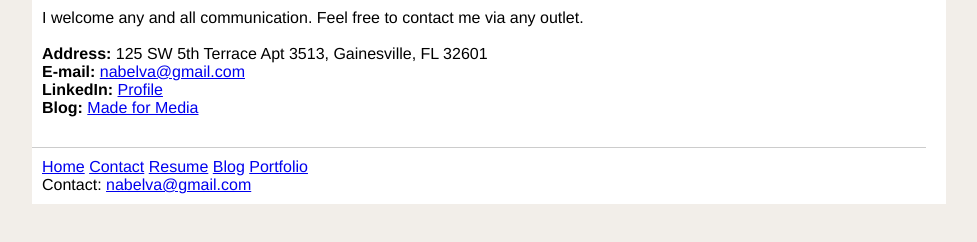
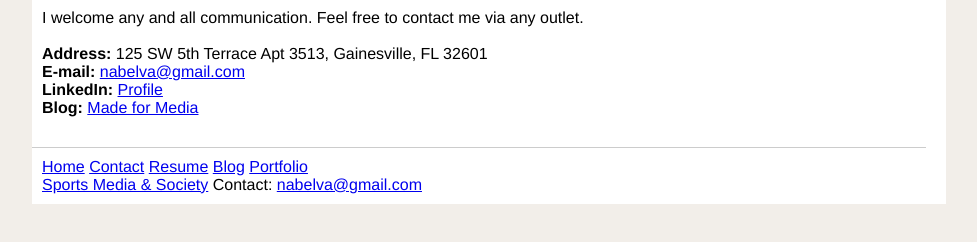
Before and after one commit to nbelva/nbelva.github.io, a plain HTML site: page contact.html in a window 1280 px wide. Shown: the part 164-406 px from the top of the page, without its empty margins (151-1128 px from the left). Drawn offline with Linux system fonts and the light colour scheme.

Commit message:
Update contact.html
added sports media & society to footer

```diff
--- a/contact.html
+++ b/contact.html
@@ -38,15 +38,15 @@
     </article>
 
 <!--footer code-->
-     <footer>
+    <footer>
         <a href="index.html">Home</a>
         <a href="contact.html">Contact</a>
         <a href="resume.html">Resume</a>
         <a href="blog.html">Blog</a>
-        <a href="portfolio.html">Portfolio</a> <br>
+        <a href="portfolio.html">Portfolio</a><br>
+        <a href="sportsmedia.html">Sports Media & Society</a>
         Contact: <a href="mailto:nabelva@gmail.com">nabelva@gmail.com</a>
     </footer>
-
 
 </div>
 </body>
```
